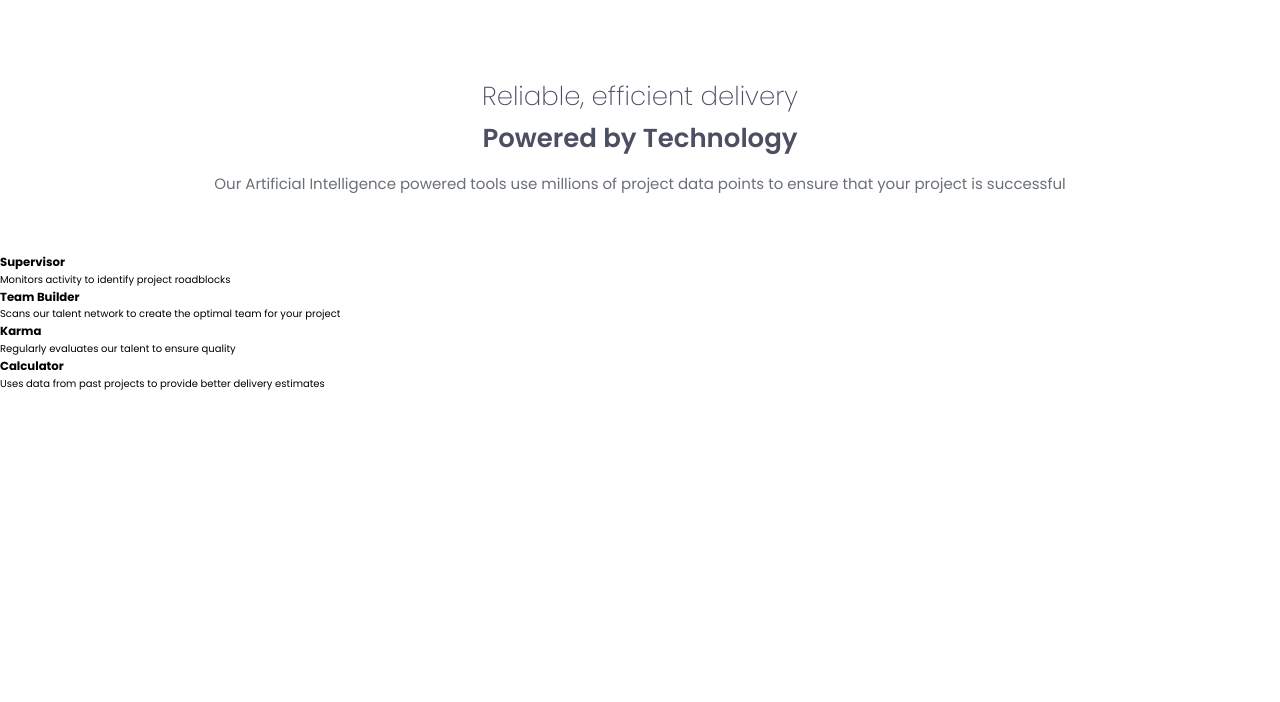
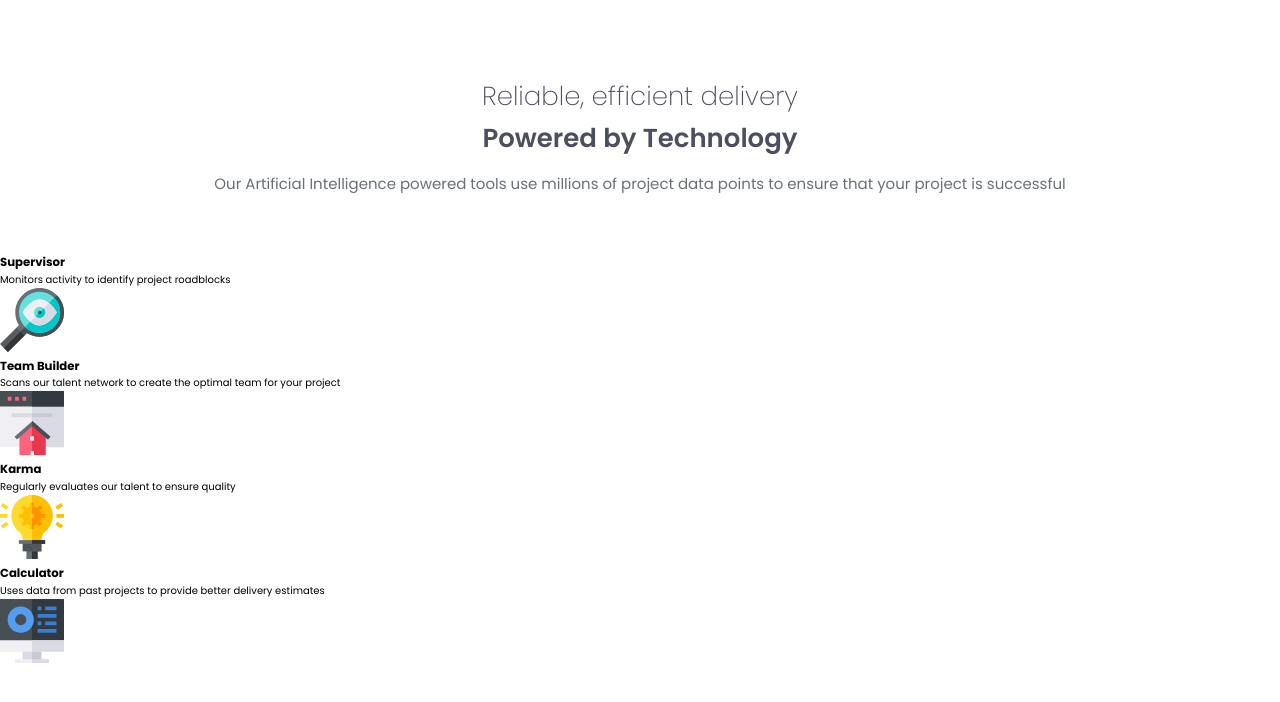
Before and after one commit to ronitzdev/four-card-feature-section, a plain HTML site: page index.html in a window 1280 px wide. Drawn offline with Linux system fonts and the light colour scheme.

Commit message:
add: card icons

```diff
--- a/index.html
+++ b/index.html
@@ -21,13 +21,13 @@
         </p>
     </header>
 
-    <main class="card-container">
+        <main class="card-container">
         <!-- Card 1: Supervisor -->
         <section class="card card--supervisor">
             <h3 class="card__header">Supervisor</h3>
             <p class="card__description">Monitors activity to identify project roadblocks</p>
             <!-- Magnifying glass icon IMG -->
-
+            <img src="./images/icon-supervisor.svg" class="img" alt="Supervisor IMG">
         </section>
 
         <!-- Card 2: Team Builder -->
@@ -35,7 +35,7 @@
             <h3 class="card__header">Team Builder</h3>
             <p class="card__description">Scans our talent network to create the optimal team for your project</p>
             <!-- House/building icon IMG -->
-
+            <img src="./images/icon-team-builder.svg" class="img" alt="Team Builder IMG">
         </section>
 
         <!-- Card 3: Karma -->
@@ -43,7 +43,7 @@
             <h3 class="card__header">Karma</h3>
             <p class="card__description">Regularly evaluates our talent to ensure quality</p>
             <!-- Lightbulb icon IMG -->
-
+            <img src="./images/icon-karma.svg" class="img" alt="Karma IMG">
         </section>
 
         <!-- Card 4: Calculator -->
@@ -51,9 +51,10 @@
             <h3 class="card__header">Calculator</h3>
             <p class="card__description">Uses data from past projects to provide better delivery estimates</p>
             <!-- Monitor/calculator icon IMG -->
-
+            <img src="./images/icon-calculator.svg" class="img" alt="Calculator IMG">
         </section>
     </main>
 
 </body>
+
 </html>
```
